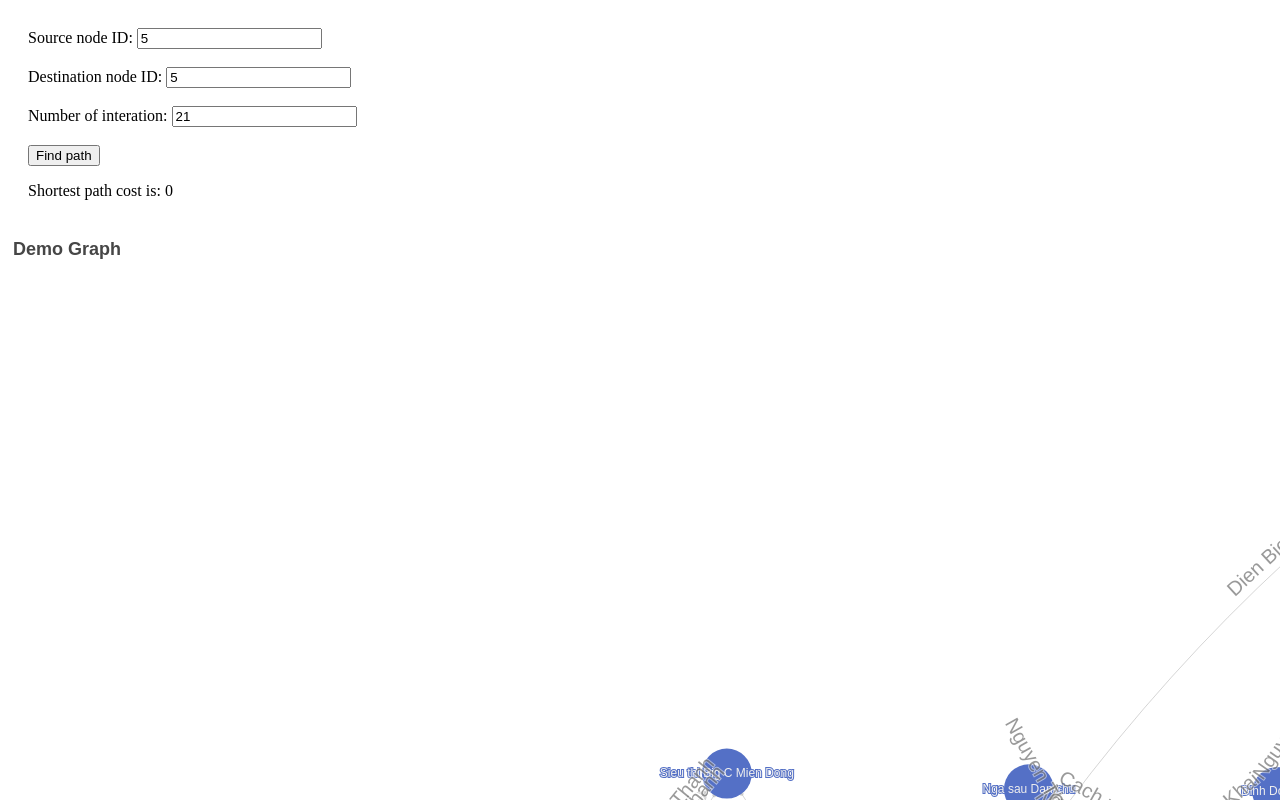
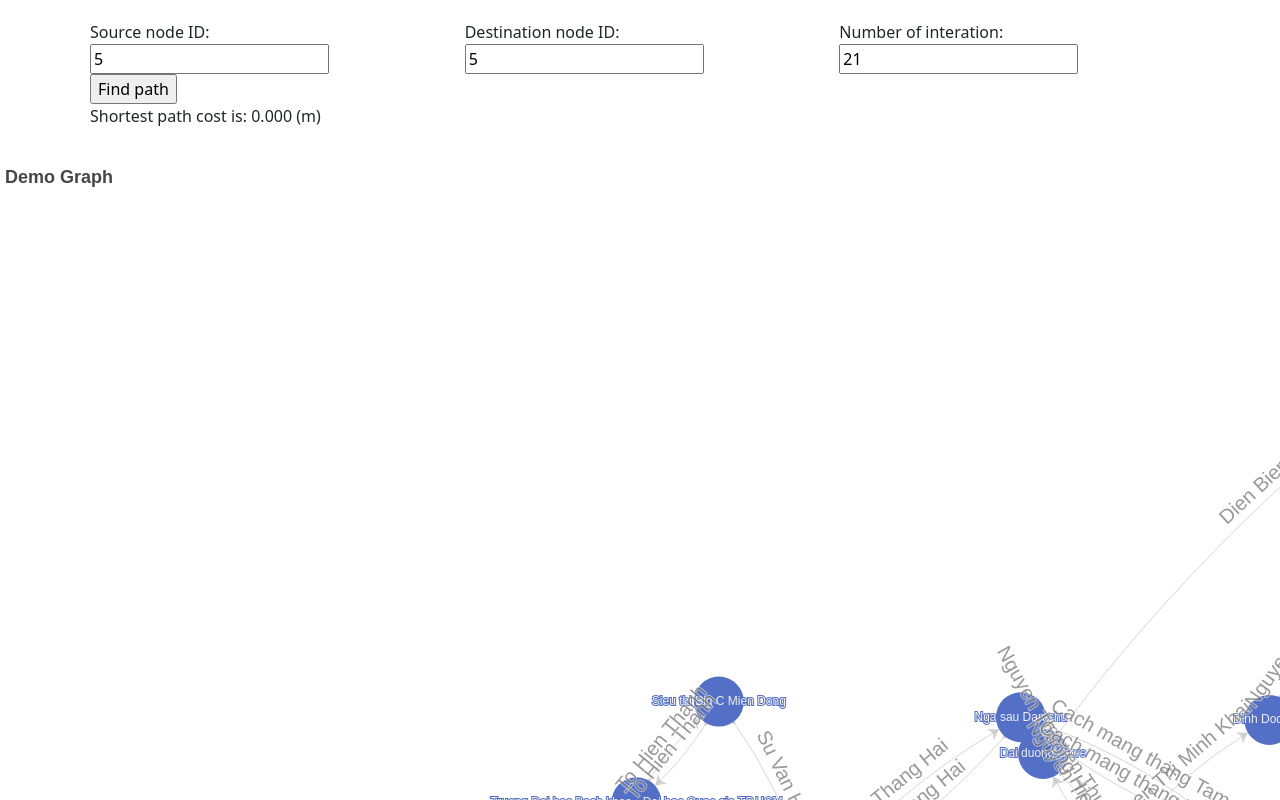
Before and after one commit to hacba98/flowd-warshall, a website: page charts/index.html in a window 1280 px wide. Both pictures are taken after typing "5", "5" into the empty fields and a click on the input "Find path". Shown: the top 800 px of the page. Drawn offline with nearby package versions, Linux system fonts and the light colour scheme.

Commit message:
update some code

```diff
--- a/charts/charts.js
+++ b/charts/charts.js
@@ -6,6 +6,7 @@ $('document').ready(() => {
   loadData().then(data => {
     // Display the chart using the configuration items and data just specified.
     drawChart(data);
+    $('#it').val(data.vertices.length);
   });
 
 
@@ -23,7 +24,7 @@ $('document').ready(() => {
     // find solution
     const solution = new MyFloydWarshall(data);
     solution.shortestPath();
-    $('#cost').text(`Shortest path cost is: ${solution.getShortestPathCost(src, target)}`); // display result
+    $('#cost').text(`Shortest path cost is: ${solution.getShortestPathCost(src, target, k)} (m)`); // display result
     loadData().then(data => {
       solution.getPath(src, target, k, drawPath);
       drawChart(data); // redraw chart
@@ -44,12 +45,12 @@ async function loadData() {
   return new Promise(resolve => {
     $.getJSON('../maps-1.json', (d) => {
       // generate adjacent matrix
-      $('#it').val(d.vertices.length);
       generateAdjMatrix(d);
 
       // format edges data for rendering
       data.edges = d.edges.map(e => {
         return {
+          ...e,
           source: e.source,
           target: e.target,
           label: {
@@ -103,7 +104,13 @@ function drawChart(data) {
       text: 'Demo Graph'
     },
     tooltip: {
-      formatter: (params) => `${params.data.id}`,
+      formatter: (params) => {
+        if (params.data.id) {
+          return `Node ID: ${params.data.id}<br>Name: ${params.data.name}`;
+        } else {
+          return `Path: ${params.data.name}<br> Cost: ${params.data.cost}`;
+        }
+      },
     },
     animationDurationUpdate: 500,
     animationEasingUpdate: 'quinticInOut',
--- a/charts/index.html
+++ b/charts/index.html
@@ -5,18 +5,27 @@
     <!-- Include the ECharts file you just downloaded -->
     <script src="./echarts.js"></script>
     <script type="text/javascript" src="http://ajax.googleapis.com/ajax/libs/jquery/1.6.2/jquery.min.js"> </script>
+    <link href="https://cdn.jsdelivr.net/npm/bootstrap@5.1.3/dist/css/bootstrap.min.css" rel="stylesheet" integrity="sha384-1BmE4kWBq78iYhFldvKuhfTAU6auU8tT94WrHftjDbrCEXSU1oBoqyl2QvZ6jIW3" crossorigin="anonymous">
   </head>
   <body>
     <!-- Prepare a DOM with a defined width and height for ECharts -->
-    <div  style="padding: 20px;">
+    <div class="container" style="padding: 20px;">
       <form id="findPath">
-        <label for="source">Source node ID:</label>
-        <input type="number" id="source" name="source"><br><br>
-        <label for="target">Destination node ID:</label>
-        <input type="number" id="target" name="target"><br><br>
-        <label for="target">Number of interation:</label>
-        <input type="number" id="it" name="it"><br><br>
-        <input type="submit" value="Find path">
+        <div class="row">
+          <div class="col-sm">
+            <label for="source">Source node ID:</label>
+            <input type="number" id="source" name="source">
+          </div>
+          <div class="col-sm">
+            <label for="target">Destination node ID:</label>
+            <input type="number" id="target" name="target">
+          </div>
+          <div class="col-sm">
+            <label for="target">Number of interation:</label>
+            <input type="number" id="it" name="it">
+          </div>
+        </div>
+        <input class="button" type="submit" value="Find path">
       </form>
       <p id="cost"></p>
     </div>
--- a/charts/my-floyd-warshall.js
+++ b/charts/my-floyd-warshall.js
@@ -48,10 +48,16 @@ function MyFloydWarshall(data) {
 
 
   // return the cost
-  this.getShortestPathCost = (src, dest) => {
+  this.getShortestPathCost = (src, dest, k) => {
+    const res = self.result[k][src][dest];
+
+    if (res === Number.MAX_SAFE_INTEGER) {
+      return 'Cannot find path';
+    }
+
     // print the shortest path value
-    console.log('Shortest path is: ', self.result[self.nodes][src][dest]);
-    return self.result[self.nodes][src][dest];
+    console.log('Shortest path is: ', res);
+    return (res / 0.095).toFixed(3); // convert to meter
   }
 
 
```
